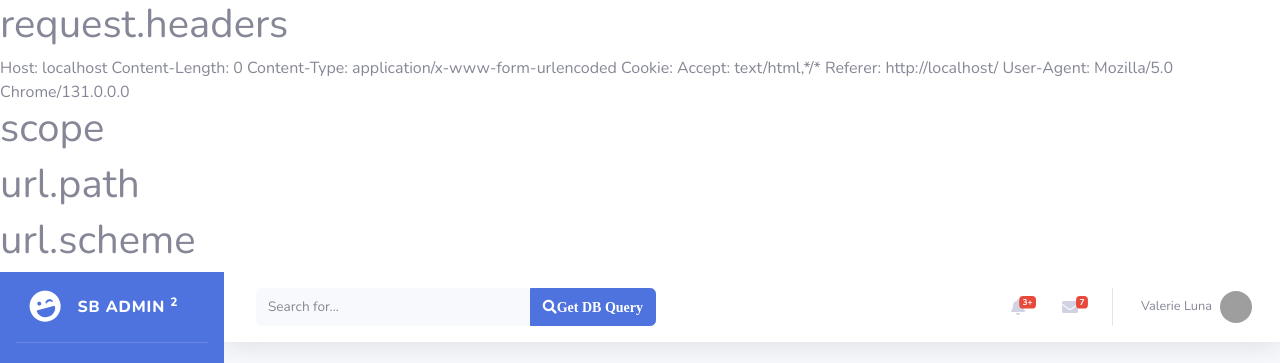
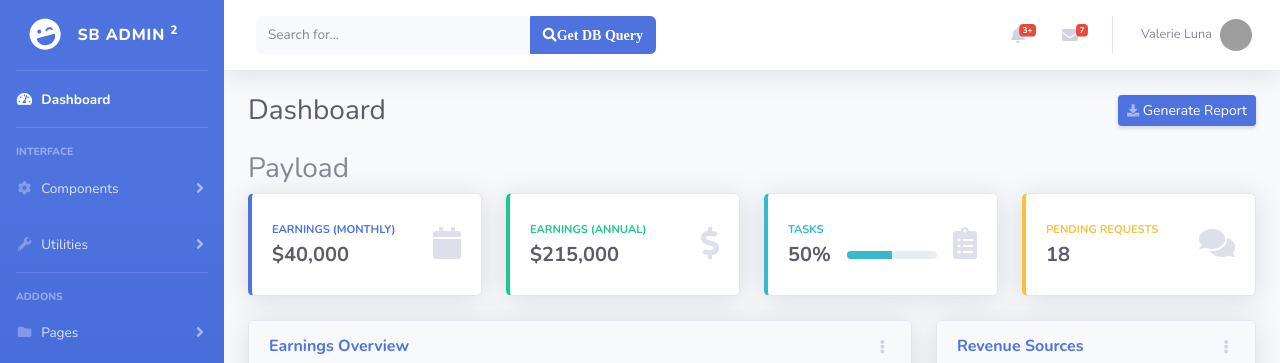
Before and after one commit to Lopofsky/proterative, a Python web app: template src/app/decoration/templates/index.html in a window 1280 px wide. Shown: the top 363 px of the page. Run offline with Jinja, Linux system fonts and the light colour scheme; the template is opened without the code that fills it, so the values that code supplies are empty; some libraries are stand-ins or nearby versions; grey boxes are pictures that could not be loaded.

Commit message:
Tests completed.

```diff
--- a/src/app/decoration/templates/index.html
+++ b/src/app/decoration/templates/index.html
@@ -10,14 +10,6 @@
   <meta name="author" content="">
 
   <title>Base Admin - Dashboard</title>
-  <h1>request.headers</h1>
-  {{request.headers}}
-  <h1>scope</h1>
-  {{request.scope}}
-  <h1>url.path</h1>
-  {{request.url.path}}
-  <h1>url.scheme</h1>
-  {{request.url.scheme}}
 
   <!-- Custom fonts for this template-->
   <link href="{{ url_for('static', path='vendor/fontawesome-free/css/all.min.css') }}" rel="stylesheet" type="text/css">
```
Also changed, not shown: 1 other file.
